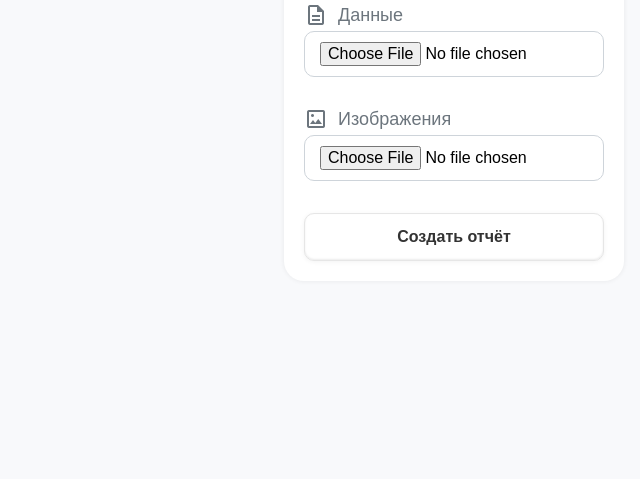
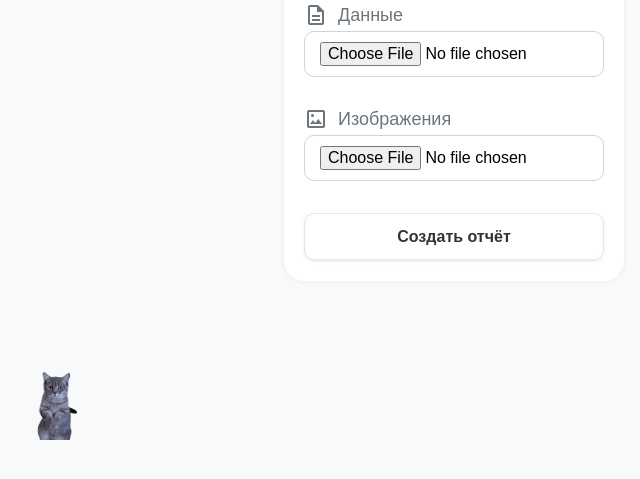
Before and after one commit to njuri/cellcraft, a website with bundled scripts: page website/index.html in a window 1280 px wide. Shown: the part 303-782 px from the top of the page, without its empty margins (186-826 px from the left). Built offline with nearby package versions, Linux system fonts and the light colour scheme.

Commit message:
Add cats

```diff
--- a/website/index.html
+++ b/website/index.html
@@ -28,6 +28,7 @@ https://cdn.jsdelivr.net/npm/xlsx-js-style@1.2.0/dist/xlsx.min.js
       <header class="header">
         <h1>🤓</h1>
       </header>
+      <div id="haresAndKittens"></div>
       <div class="upload-container">
         <div class="file-input-container">
           <p><span class="material-symbols-outlined"> description </span> Данные</p>
--- a/website/script.js
+++ b/website/script.js
@@ -24,6 +24,39 @@ document.addEventListener("DOMContentLoaded", function () {
       showSpinner(false);
     }
   });
+
+  const numAnimals = 1;
+
+  for (let i = 0; i < numAnimals; i++) {
+    const animal = document.createElement("div");
+    animal.className = "kitten";
+    document.body.appendChild(animal); // Append to body for full window movement
+
+    // Starting position
+    let x = Math.random() * (window.innerWidth - 70); // Adjust for animal size
+    let y = Math.random() * (window.innerHeight - 70);
+
+    // Random velocity
+    let velocityX = Math.random() * 0.75; // Speed range -2 to 2
+    let velocityY = Math.random() * 0.75;
+
+    function updatePosition() {
+      // Update position
+      x += velocityX;
+      y += velocityY;
+
+      // Reflect off edges of the window
+      if (x <= 0 || x >= window.innerWidth - 70) velocityX *= -1; // Adjust for animal size
+      if (y <= 0 || y >= window.innerHeight - 70) velocityY *= -1;
+
+      animal.style.left = x + "px";
+      animal.style.top = y + "px";
+
+      requestAnimationFrame(updatePosition);
+    }
+
+    updatePosition();
+  }
 });
 
 function readFileAsArrayBuffer(file) {
@@ -65,5 +98,5 @@ function createAndDownloadFile(data, fileName) {
 
 function showSpinner(isProcessing) {
   const processButton = document.getElementById("processButton");
-  processButton.innerHTML = isProcessing ? '<div class="spinner"></div>' : "Создать отчёт";
+  processButton.innerHTML = isProcessing ? '<div class="spinner"></div>' : '<img src="./happy-cat.gif" />Отчёт готов!';
 }
--- a/website/style.css
+++ b/website/style.css
@@ -122,3 +122,26 @@ body {
     transform: rotate(360deg);
   }
 }
+
+#haresAndKittens {
+  position: relative;
+  width: 100%;
+  height: 100%;
+  pointer-events: none; /* Ensures click events pass through to underlying elements */
+}
+
+.hare,
+.kitten {
+  position: fixed;
+  width: 70px; /* Adjust size as needed */
+  height: 70px; /* Adjust size as needed */
+  background-size: cover;
+}
+
+.hare {
+  background-image: url("./hare.gif"); /* Path to hare image */
+}
+
+.kitten {
+  background-image: url("./kitten.gif"); /* Path to kitten image */
+}
```
Also changed, not shown: website/happy-cat.gif (added), website/kitten.gif (added).
